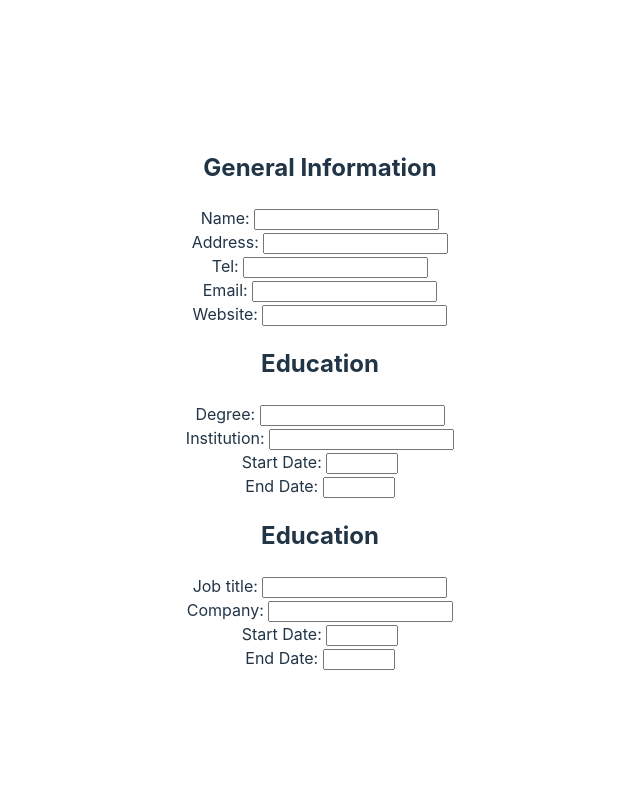
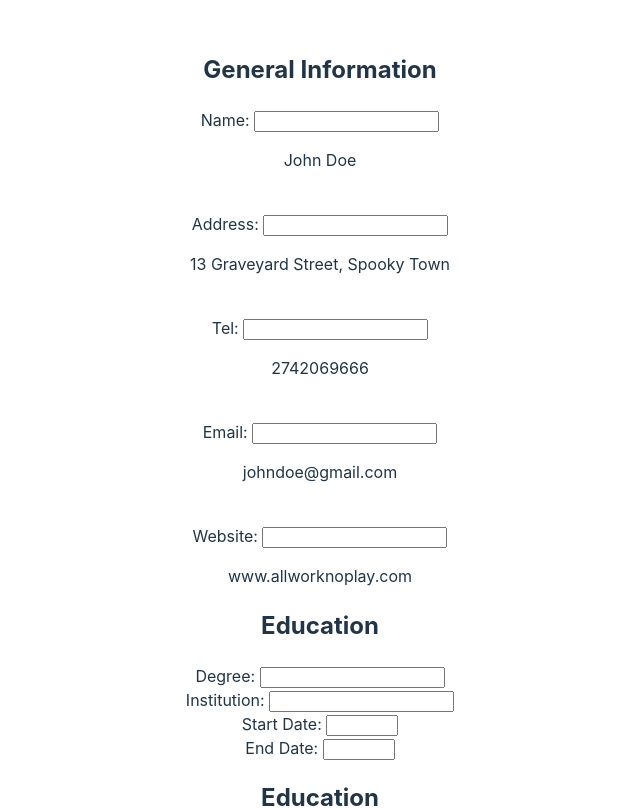
Before and after one commit to preto-phil/CV-Application, a React (Vite) app: page / in a window 1280 px wide. Shown: the top 808 px of the page, without its empty margins (320-960 px from the left). Built offline with nearby package versions, Linux system fonts and the light colour scheme.

Commit message:
General component: info object added, useState added, onChange added to input, output in paragraph added

```diff
--- a/src/Experience.jsx
+++ b/src/Experience.jsx
@@ -1,11 +1,11 @@
-const job = [
+/* const job = [
   {
     title: 'Job Title',
     company: 'Company',
     start: 'Start',
     end: 'End'
   },
-]
+] */
 
 function Job() {
   return (
--- a/src/General.jsx
+++ b/src/General.jsx
@@ -1,6 +1,16 @@
+import { useState } from "react"
 
+const info = {
+  name: 'John Doe',
+  address: '13 Graveyard Street, Spooky Town',
+  tel: 2742069666,
+  email: 'johndoe@gmail.com',
+  website: 'www.allworknoplay.com',
+}
 
 export default function General() {
+  const [allInfo, setInfo] = useState(info);
+
   return (
     <div className="generalDiv">
       <h2>General Information</h2>
@@ -8,36 +18,46 @@ export default function General() {
         <input
           id="name"
           type="text"
+          onChange={(e) => setInfo({ ...allInfo, name: e.target.value })}
         />
       </label>
+      <p>{allInfo.name}</p>
       <br />
       <label htmlFor="address">Address:{' '}
         <input
           id="address"
           type="text"
+          onChange={(e) => setInfo({ ...allInfo, address: e.target.value })}
         />
       </label>
+      <p>{allInfo.address}</p>
       <br />
       <label htmlFor="tel">Tel:{' '}
         <input
           id="tel"
           type="tel"
+          onChange={(e) => setInfo({ ...allInfo, tel: e.target.value })}
         />
       </label>
+      <p>{allInfo.tel}</p>
       <br />
       <label htmlFor="email">Email:{' '}
         <input
           id="email"
           type="email"
+          onChange={(e) => setInfo({ ...allInfo, email: e.target.value })}
         />
       </label>
+      <p>{allInfo.email}</p>
       <br />
       <label htmlFor="website">Website:{' '}
         <input
           id="website"
           type="url"
+          onChange={(e) => setInfo({ ...allInfo, website: e.target.value })}
         />
       </label>
+      <p>{allInfo.website}</p>
     </div>
   )
 }
```
